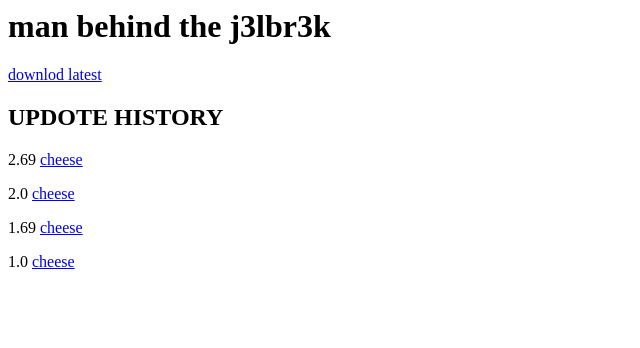
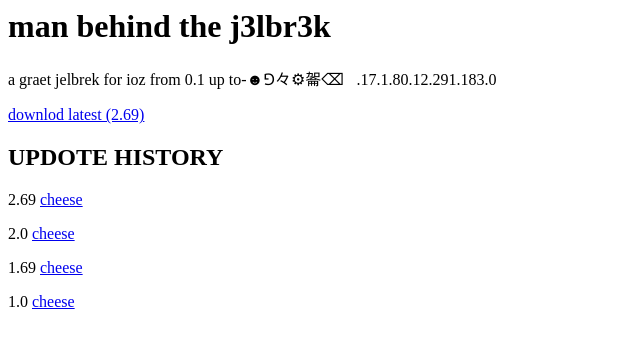
Before and after one commit to SMFB7/smfb7.github.io, a plain HTML site: page jokebrek/index.html in a window 1280 px wide. Shown: the whole page, without its empty margins (0-640 px from the left). Drawn offline with Linux system fonts and the light colour scheme.

Commit message:
Update index.html

```diff
--- a/jokebrek/index.html
+++ b/jokebrek/index.html
@@ -1,6 +1,7 @@
-<title>manbehindthej3lbr3k</title>
+<title>manbehindthej3lbr3k - best jelbrek evr!!!</title>
 <h1>man behind the j3lbr3k</h1>
-<a href="https://www.youtube.com/watch?v=dQw4w9WgXcQ">downlod latest</a>
+<p>a graet jelbrek for ioz from 0.1 up to-☻⅁々⚙︎嗧⌫.17.1.80.12.291.183.0</p>
+<a href="https://www.youtube.com/watch?v=dQw4w9WgXcQ">downlod latest (2.69)</a>
 <h2>UPDOTE HISTORY</h2>
 <p>2.69 <a href="https://www.reddit.com/r/JelBrek/comments/19062pw/">cheese</a> </p>
 <p>2.0 <a href="https://www.reddit.com/r/JelBrek/comments/18zwid1/">cheese</a> </p>
```
